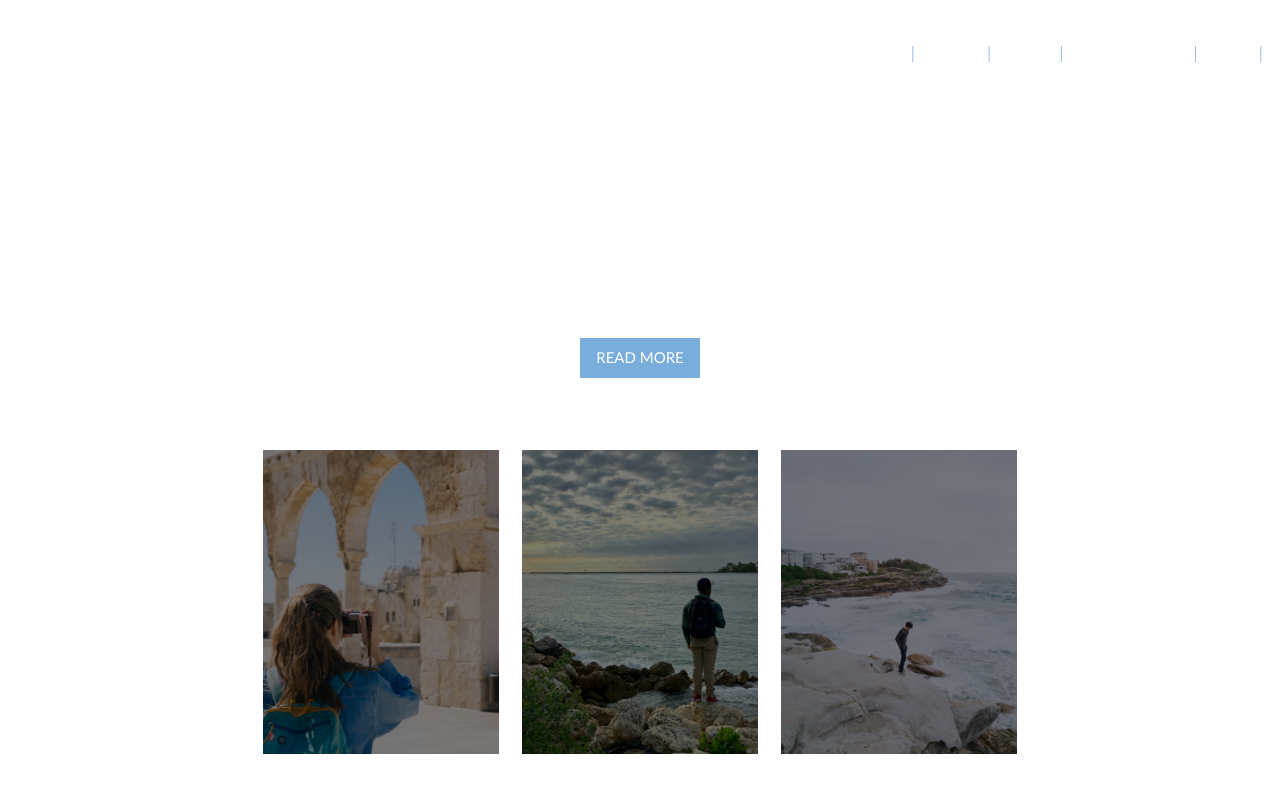
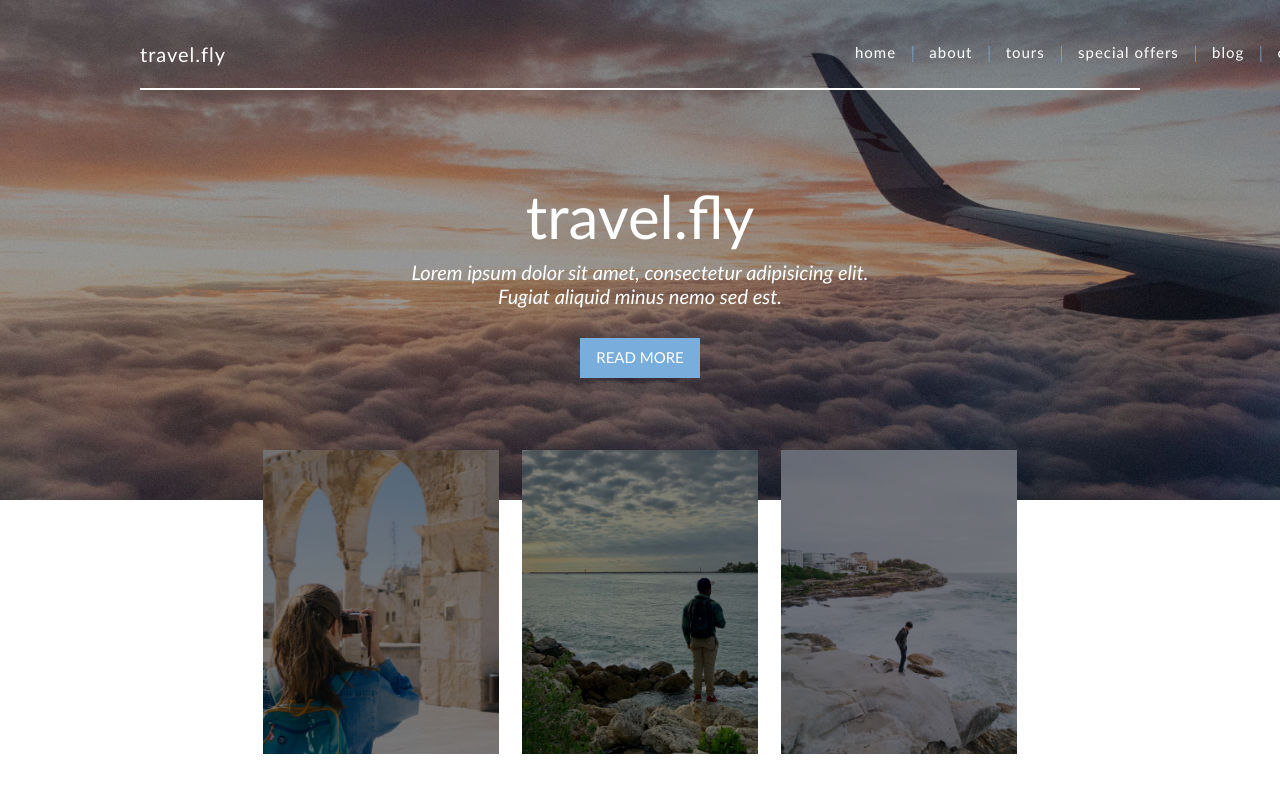
Before and after one commit to zthomps99/homework-three, a plain HTML site: page index.html in a window 1280 px wide. Shown: the top 807 px of the page. Drawn offline with Linux system fonts and the light colour scheme; the site is published under a folder, as on GitHub Pages, so addresses that start at the root find nothing.

Commit message:
Update styles.css

```diff
--- a/css/styles.css
+++ b/css/styles.css
@@ -29,7 +29,7 @@ p {
 .home .hero {
   min-height: 500px;
   margin: 0 auto;
-  background-image: url(/images/heroimage.png);
+  background-image: url(../images/heroimage.png);
   background-repeat: no-repeat;
   background-size: cover;
   background-position: center;
```
